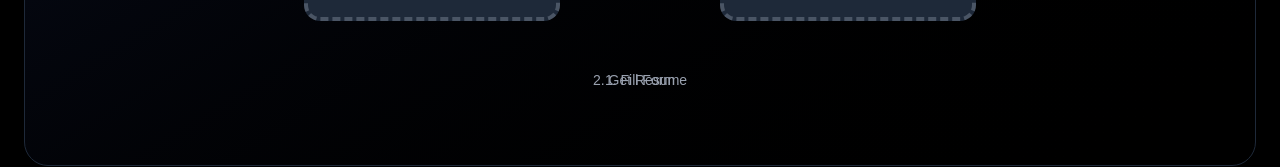
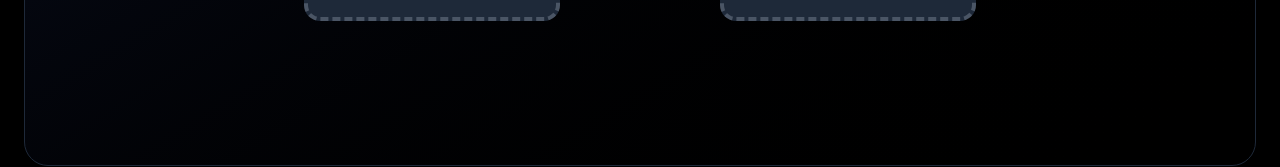
Before and after one commit to justintimejt/CrackdResume, a Next.js app: page / in a window 1280 px wide. Shown: the part 734-901 px from the top of the page. Built offline with nearby package versions, Linux system fonts and the light colour scheme.

Commit message:
feat: minor ui fixes

```diff
--- a/src/app/page.tsx
+++ b/src/app/page.tsx
@@ -66,7 +66,6 @@ export default function Home() {
               <div className="w-48 h-48 md:w-64 md:h-64 bg-gray-800 rounded-2xl border-4 border-dashed border-gray-600 flex items-center justify-center">
                   {/* insert component */}
               </div>
-              <div className="absolute -bottom-6 left-0 right-0 text-center text-sm text-gray-400">1. Fill Form</div>
             </div>
 
              {/* arrow */}
@@ -81,7 +80,6 @@ export default function Home() {
               <div className="w-48 h-48 md:w-64 md:h-64 bg-gray-800 rounded-2xl border-4 border-dashed border-gray-600 flex items-center justify-center">
                 {/* insert component */}
               </div>
-              <div className="absolute -bottom-6 left-0 right-0 text-center text-sm text-gray-400">2. Get Resume</div>
             </div>
           </div>
 
```
